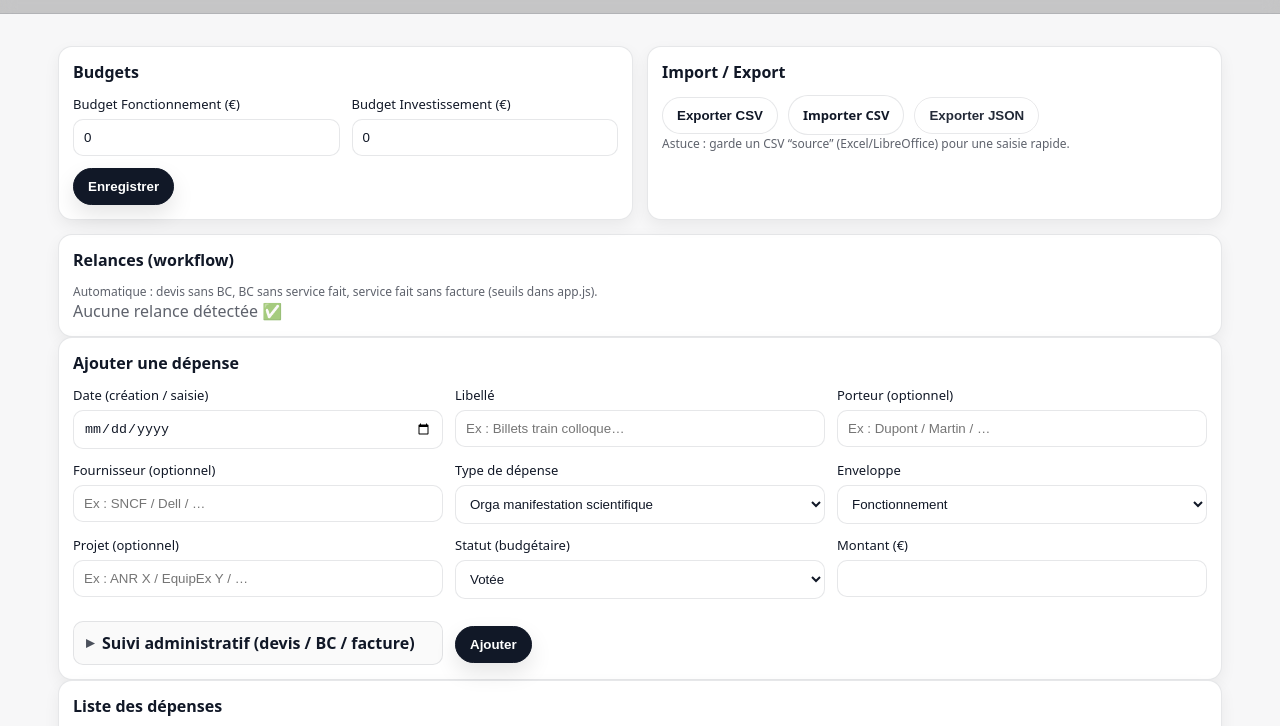
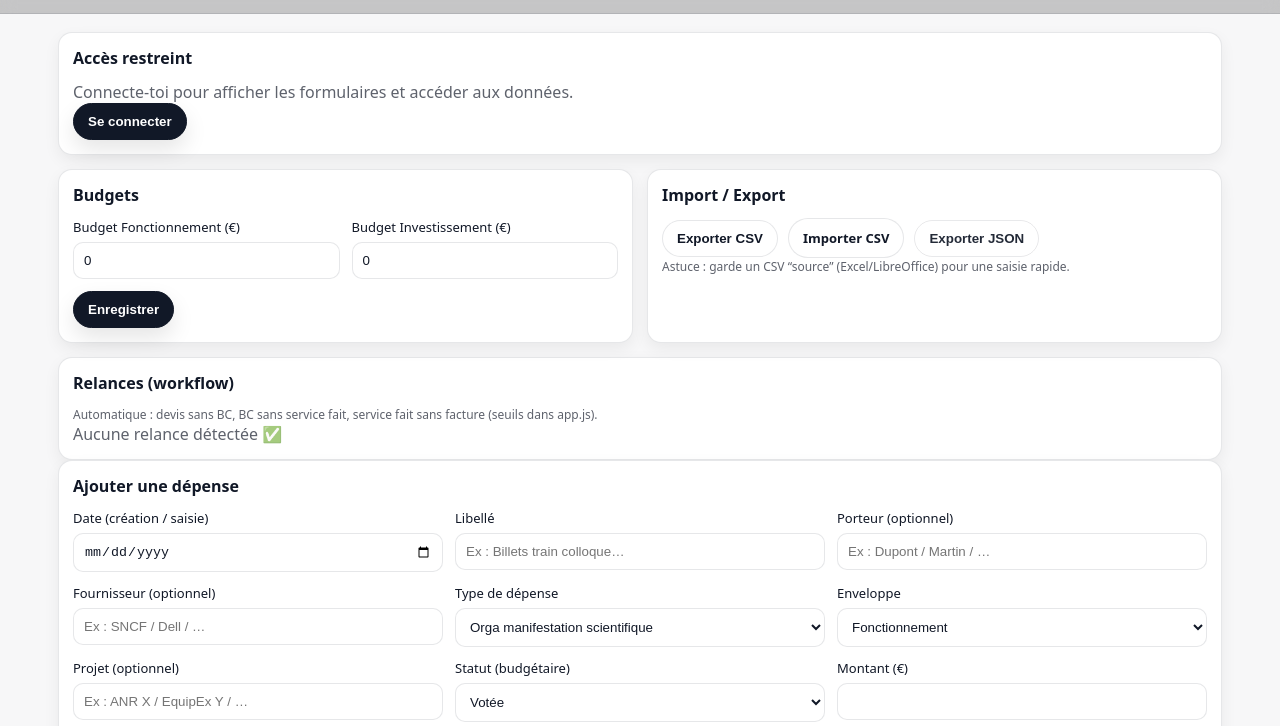
Before and after one commit to Maximilien-Petit-CV-et-bidouilles/lab-budget, a website: page index.html in a window 1280 px wide. Shown: the part 74-800 px from the top of the page. Drawn offline with nearby package versions, Linux system fonts and the light colour scheme.

Commit message:
Add authentication gate to index.html
Add authentication gate section with login prompt.

```diff
--- a/index.html
+++ b/index.html
@@ -27,6 +27,12 @@
   </header>
 
   <main class="container">
+    <div id="authGate" class="card">
+  <h2>Accès restreint</h2>
+  <p class="muted">Connecte-toi pour afficher les formulaires et accéder aux données.</p>
+  <button id="btnLogin2" class="btn btn-primary">Se connecter</button>
+</div>
+
     <section class="cards">
       <div class="card">
         <h2>Budgets</h2>
```
